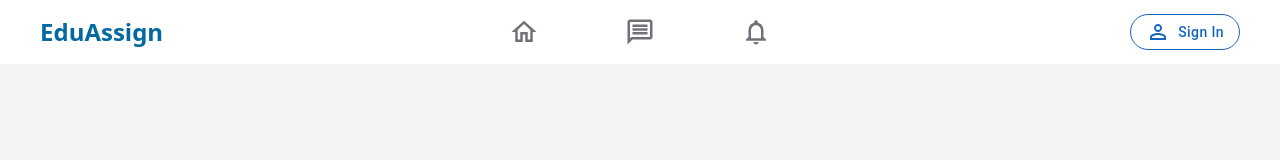
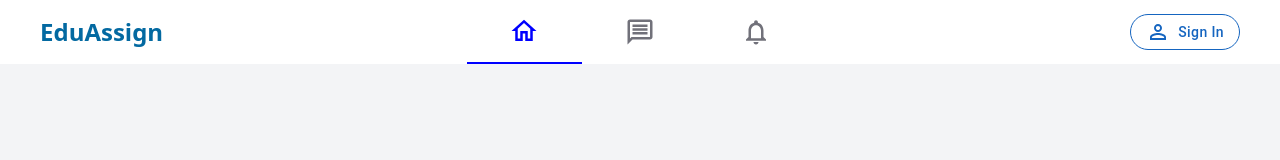
Before and after one commit to eliasrizik93/EduAssign, a React (Create React App) app in the folder client/: page / in a window 1280 px wide. Before the commit this address had no page. Shown: the top 160 px of the page. Built offline with nearby package versions, Linux system fonts and the light colour scheme.

Commit message:
fix errors and buttons

```diff
--- a/client/src/App.tsx
+++ b/client/src/App.tsx
@@ -4,10 +4,14 @@ import { Route, Routes } from "react-router-dom";
 import MessagesPage from "./components/Messages/MessagesPage";
 
 const App: React.FC = () => {
+  const homePaths = ["", "/", "/home"];
   return (
     <>
       <NavBar />
       <Routes>
+        {homePaths.map((path, index) => (
+          <Route key={index} path={path} element={<> </>} />
+        ))}
         <Route path="/messages" element={<MessagesPage />} />
       </Routes>
     </>
--- a/client/src/components/NavBar/NavBar.tsx
+++ b/client/src/components/NavBar/NavBar.tsx
@@ -1,4 +1,4 @@
-import React, { useState, useCallback } from "react";
+import React, { useState, useEffect } from "react";
 import HomeOutlinedIcon from "@material-ui/icons/HomeOutlined";
 import MessageOutlinedIcon from "@material-ui/icons/MessageOutlined";
 import NotificationsNoneIcon from "@material-ui/icons/NotificationsNone";
@@ -6,7 +6,7 @@ import { makeStyles } from "@material-ui/core/styles";
 import { Button } from "@material-ui/core";
 import PersonOutlineIcon from "@material-ui/icons/PersonOutline";
 import { blue } from "@material-ui/core/colors";
-import { useNavigate } from "react-router-dom";
+import { useNavigate, useLocation } from "react-router-dom";
 
 const useStyles = makeStyles({
   icon: {
@@ -51,10 +51,17 @@ const IconWrapper: React.FC<IconWrapperProps> = ({
 }) => {
   const classes = useStyles();
   const navigate = useNavigate();
-  const onClick = useCallback(() => {
+  const location = useLocation();
+
+  useEffect(() => {
+    const path = location.pathname.substring(1) as IconType;
+    setClickedIcon(path || "home");
+  }, [location, setClickedIcon]);
+
+  const onClick = () => {
     setClickedIcon(name);
     navigate(`/${name}`);
-  }, [name, setClickedIcon, navigate]);
+  };
 
   return (
     <button
@@ -74,18 +81,18 @@ const IconWrapper: React.FC<IconWrapperProps> = ({
 
 const NavBar: React.FC = () => {
   const classes = useStyles();
-  const navigate = useNavigate(); // Initialize useNavigate
+  const navigate = useNavigate();
   const [clickedIcon, setClickedIcon] = useState<IconType | null>(null);
-  const ICONS = {
+  const ICONS: Record<IconType, typeof HomeOutlinedIcon> = {
     home: HomeOutlinedIcon,
     messages: MessageOutlinedIcon,
     notifications: NotificationsNoneIcon,
   };
 
   return (
-    <nav className="w-full h-10 mdh-14 lg:h-16 text-zinc-50 bg-white flex  ">
+    <nav className="w-full h-10 mdh-14 lg:h-16 text-zinc-50 bg-white flex">
       <button
-        className="h-full ml-10 text-sky-700 font-bold text-2xl w-1/3  flex items-center"
+        className="h-full ml-10 text-sky-700 font-bold text-2xl w-1/3 flex items-center"
         onClick={() => navigate("/")}
       >
         EduAssign
--- a/client/src/index.tsx
+++ b/client/src/index.tsx
@@ -1,15 +1,16 @@
-import ReactDOM from "react-dom";
 import { Provider } from "react-redux"; // Make sure you have this import statement
 import store from "./redux/store";
 import App from "./App";
 import "./index.scss";
 import { BrowserRouter } from "react-router-dom";
+import { createRoot } from "react-dom/client";
 
-ReactDOM.render(
+const container = document.getElementById("root");
+const root = createRoot(container!);
+root.render(
   <Provider store={store}>
     <BrowserRouter>
       <App />
     </BrowserRouter>
-  </Provider>,
-  document.getElementById("root")
+  </Provider>
 );
```
